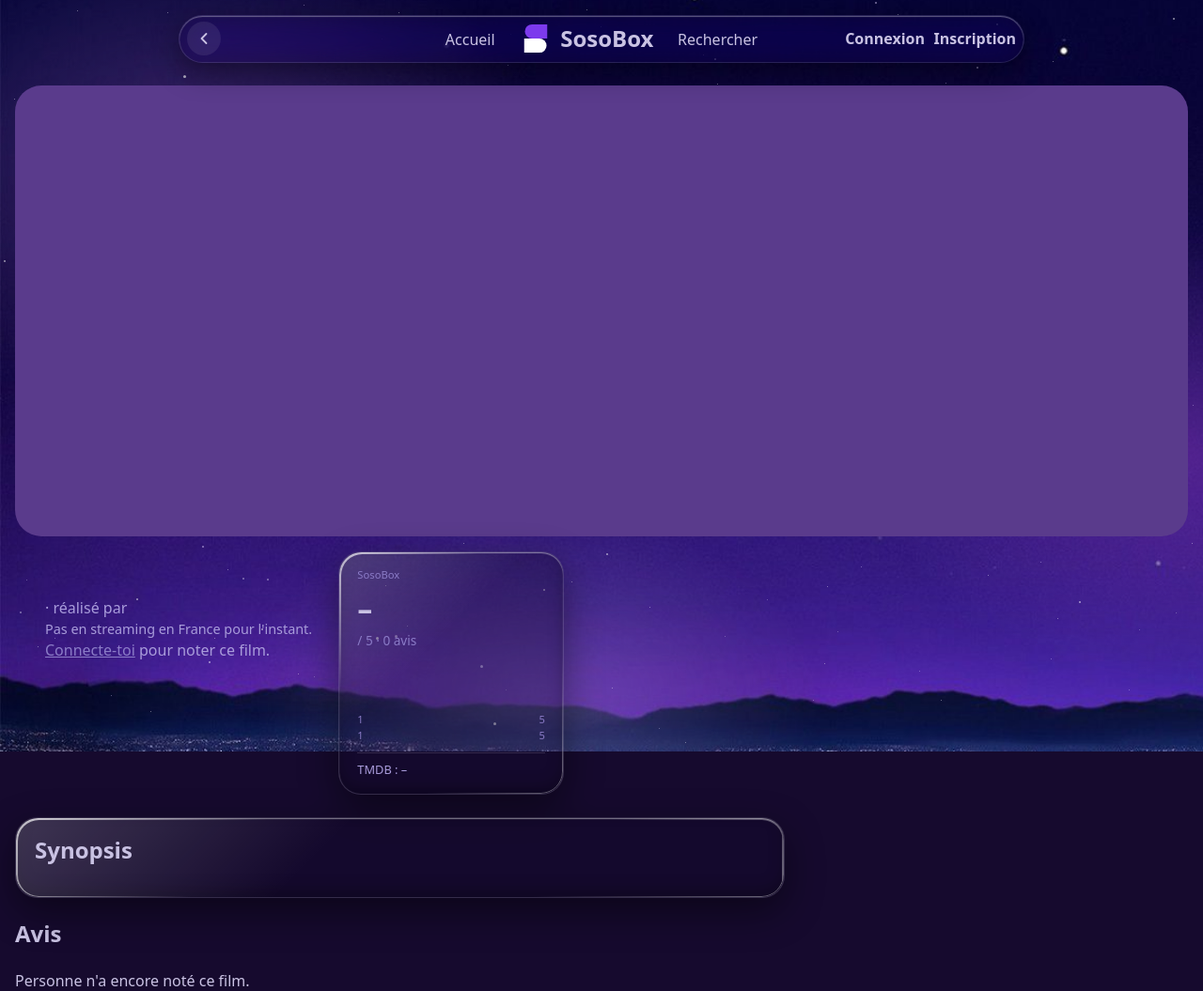
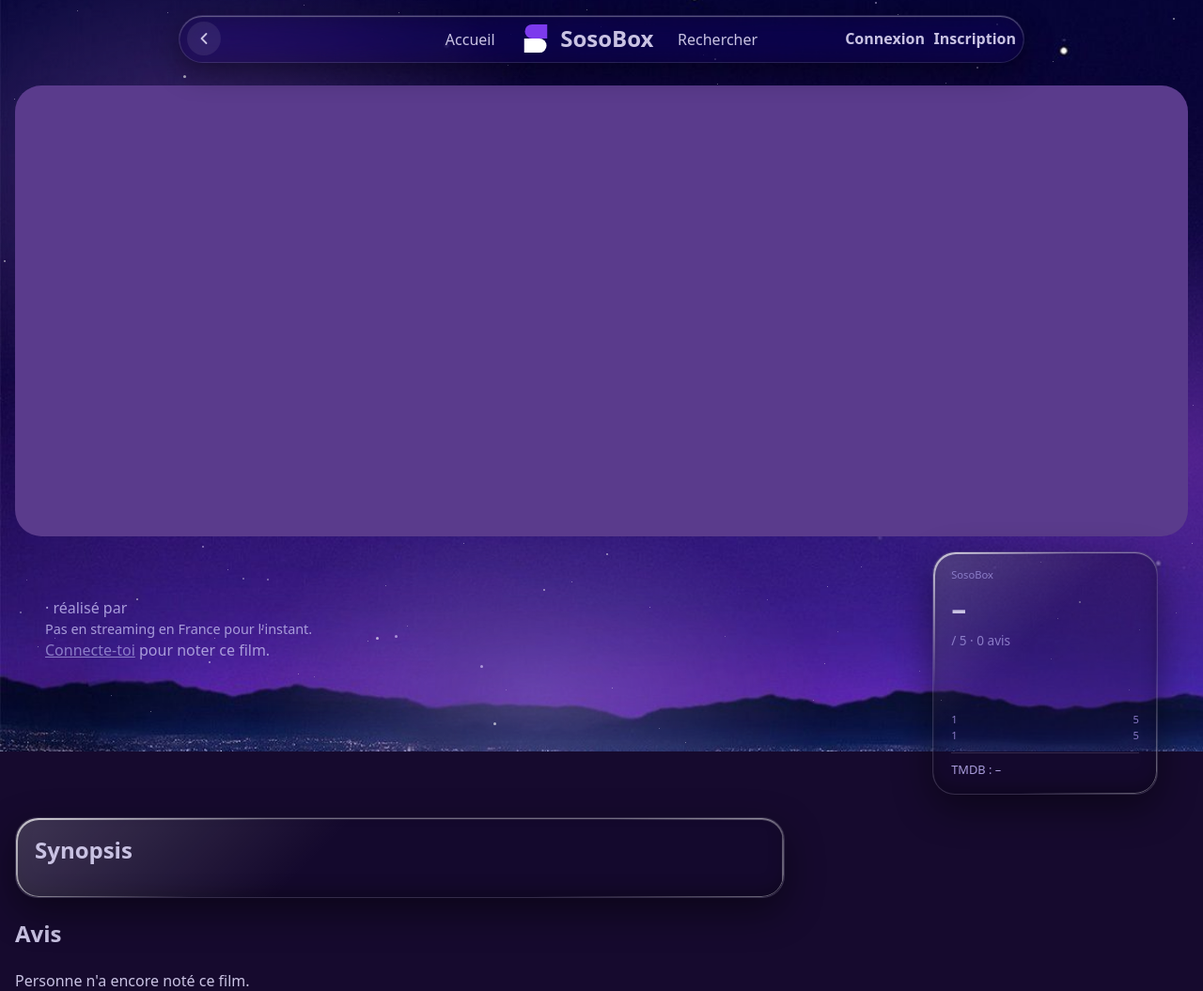
Before and after one commit to Freeza222/SosoBox, a Node server app: template views/film.ejs in a window 1280 px wide. Shown: the top 1055 px of the page at 94% size. Run offline with Node 20, Linux system fonts and the light colour scheme; the template is opened without the code that fills it, so the values that code supplies are empty; some libraries are stand-ins or nearby versions.

Commit message:
Réglage bug bulle note

```diff
--- a/public/style.css
+++ b/public/style.css
@@ -346,6 +346,9 @@ a.case-vide:hover { border-color: var(--lien); background: var(--carte); }
 .film-affiche { width: 170px; border-radius: 14px; border: 3px solid rgba(255, 255, 255, .25); box-shadow: 0 20px 50px rgba(0, 0, 0, .6); }
 .hero-film h1 { margin: .4rem 0 .2rem; font-size: clamp(2rem, 4.5vw, 3.4rem); line-height: 1.05; color: #ECE6FF; }
 .film-infos p { margin: 0; color: #A99CDB; }
+.film-infos { flex: 1 1 300px; min-width: 0; }
+.hero-film h1 { overflow-wrap: break-word; } /* un mot très long passe aussi à la ligne */
+.film-note.verre { flex: none; }
 .genres { display: flex; flex-wrap: wrap; gap: .4rem; }
 .genre { padding: .2rem .75rem; border-radius: 999px; background: rgba(255, 255, 255, .12); font-size: .85rem; }
 .film-affiche { width: 170px; margin-top: -6.5rem; border-radius: 14px; border: 3px solid rgba(255, 255, 255, .25); box-shadow: 0 20px 50px rgba(0, 0, 0, .6); }
```
